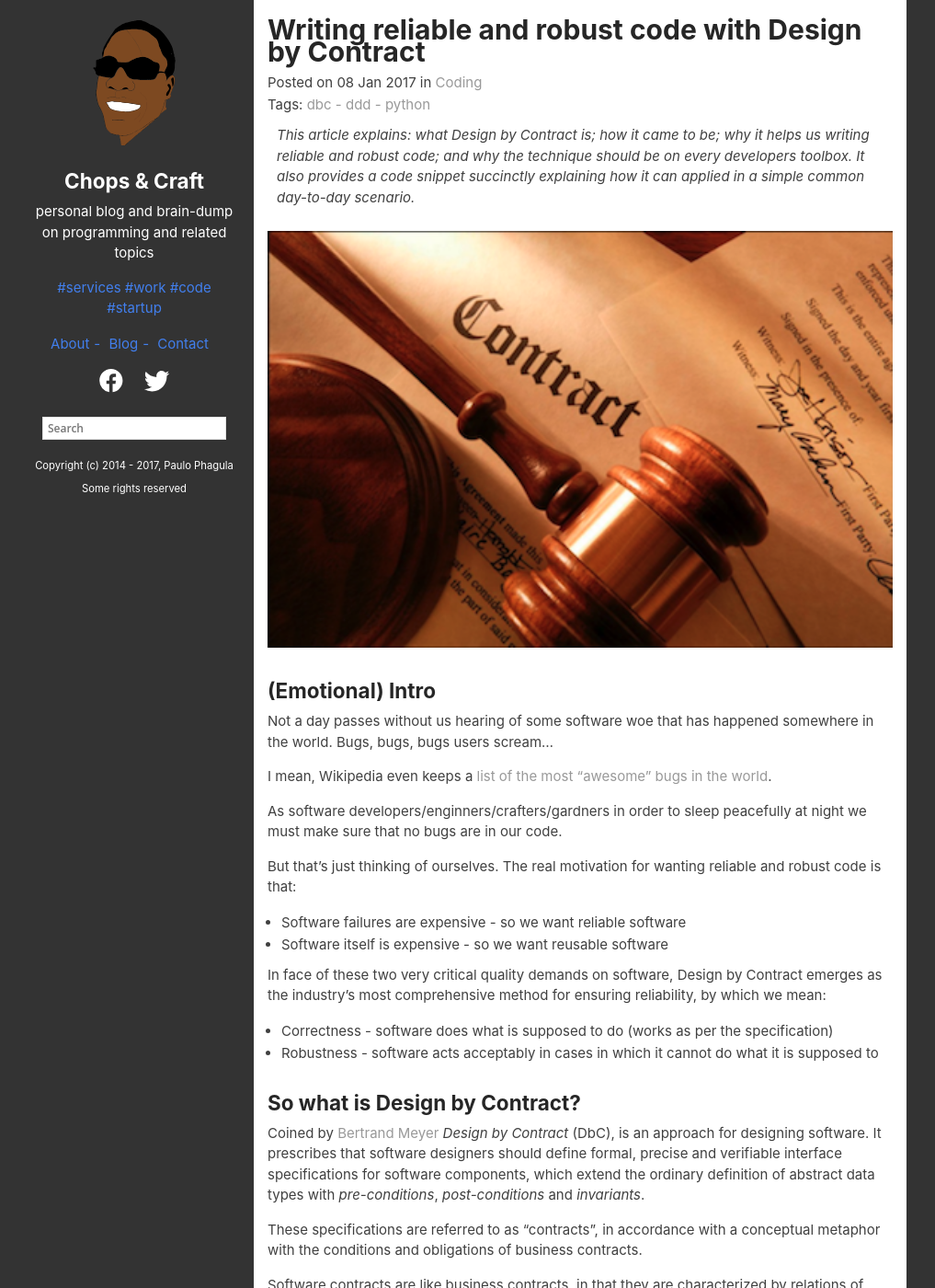
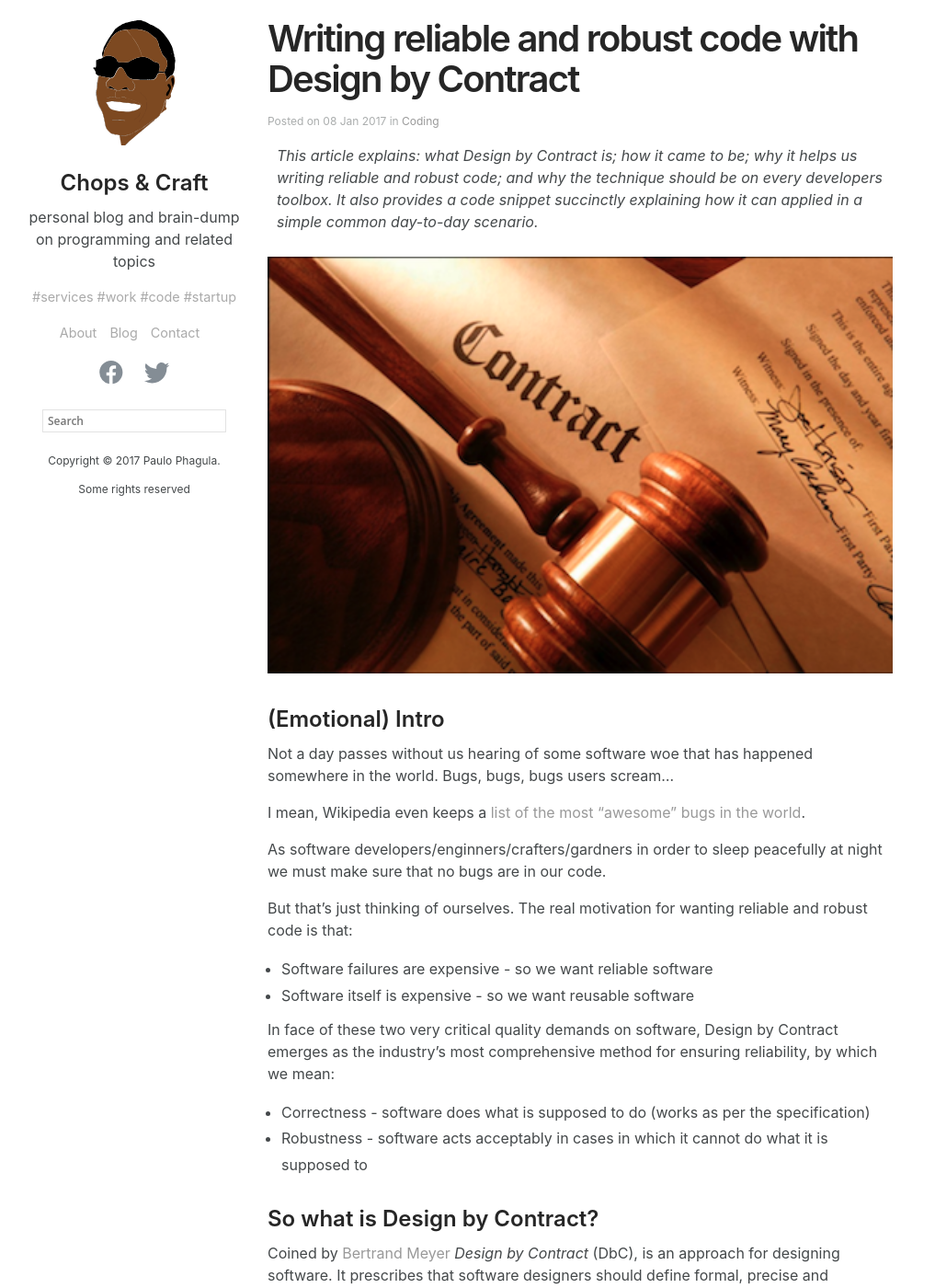
Before and after one commit to PauloPhagula/site, a Jekyll site: the page built from _posts/2017-01-08-writting-reliable-and-robust-code-with-design-by-contract.md, in a window 1280 px wide and 1400 px high. Shown: the whole window at 92% size, without its empty margins (124-1141 px from the left). Built offline with Jekyll 4.4.1, drawn with Linux system fonts in a browser that asks for light colours; comment, search, counter and statistics services are not loaded.

Commit message:
Go light background

```diff
--- a/_layouts/default.html
+++ b/_layouts/default.html
@@ -8,8 +8,7 @@ layout: compress
 
 <body lang="en" dir="ltr">
     <!-- Google Tag Manager (noscript) -->
-    <noscript><iframe src="https://www.googletagmanager.com/ns.html?id=GTM-NCKZVZ"
-    height="0" width="0" style="display:none;visibility:hidden"></iframe></noscript>
+    <noscript><iframe src="https://www.googletagmanager.com/ns.html?id=GTM-NCKZVZ" height="0" width="0" style="display:none;visibility:hidden"></iframe></noscript>
     <!-- End Google Tag Manager (noscript) -->
 
     <main>
@@ -18,7 +17,7 @@ layout: compress
                 <a href="{{ site.baseurl }}/"><img src="{{ "/img/avatar.svg" | prepend: site.baseurl}}" alt="{{ site.title }}" /></a>
                 <h2>{{ site.title }}</h2>
                 <p>personal blog and brain-dump on programming and related topics</p>
-                <p>
+                <p class="navigation">
                     <a href="/about#services" title="Check out what I can do for you">#services</a>
                     <a href="/about#work" title="Check out some of my work and projects">#work</a>
                     <a href="https://github.com/dareenzo" title="Have a look at my code on github" target="_blank">#code</a>
@@ -26,8 +25,8 @@ layout: compress
                 </p>
             </article>
 
-            <nav>
-                <ul>
+            <nav >
+                <ul class="navigation">
                 {% for page in site.pages %}
                     {% if page.title and page.title != "Search Results" %}
                     <li>
@@ -56,7 +55,7 @@ layout: compress
             </ul>
 
             {% include search.html %}
-            <footer><small>Copyright (c) 2014 - {{ site.time | date: '%Y' }}, {{ site.author }}<br/>Some rights reserved</small></footer>
+            <footer><small>Copyright &copy; {{ site.time | date: '%Y' }} {{ site.author }}.<br/>Some rights reserved</small></footer>
         </section>
 
         <section id="content">
--- a/_layouts/post.html
+++ b/_layouts/post.html
@@ -4,16 +4,23 @@ layout: default
 {% assign sorted_tags = (page.tags | sort) %}
 {% assign category = (page.categories | sort | limit1) %}
 <article>
-    <h1>{{ page.title }}</h1>
+    <h1 class="article-title">{{ page.title }}</h1>
     <header class="excerpt">
+        <div class="article-post-date">
         Posted on <time datetime="{{ page.date | date_to_xmlschema }}" itemprop="datePublished" content="{{ page.date | date_to_xmlschema }}">{{ page.date | date: "%d %b %Y" }}</time>
         in <a>{{ category }}</a><br/>
+        </div>
+
+        <!--
         Tags:&nbsp;
+
         <ul class="tags no-list" style="display: inline">
         {% for tag in sorted_tags %}
         <li><a>{{ tag }}</a></li>
         {% endfor %}
         </ul>
+
+        -->
 
         {% if page.excerpt %}
         <p>
@@ -23,8 +30,10 @@ layout: default
     </header>
 
     {{ content }}
+
     <hr/>
-    <div>
+
+    <div class="sharing">
         <p>
             Share article on:
             <a title="Share article via Email" href="mailto:?subject={{ page.title }}&body={{ page.url | escape | prepend: site.baseurl | prepend: site.url | url_encode}}">Mail</a> -
@@ -32,8 +41,10 @@ layout: default
             <a title="Share article on Facebook" target="_blank" href="https://www.facebook.com/sharer.php?u={{ page.url | escape | prepend: site.baseurl | prepend: site.url | url_encode}}">Facebook</a>
         </p>
     <div>
+
     <hr/>
-    <div>
+
+    <div class="pagination">
         <div class="left">
         {% if page.previous %}
         <a href="{{ page.previous.url }}">&#65513; Previous Post</a>
@@ -49,6 +60,7 @@ layout: default
 
     <div class="clearfix"></div>
 
+    <div class="related-posts">
     {% if content and page.related %}
         <h5>RELATED POSTS:</h5>
         <ul class="tags">
@@ -59,8 +71,10 @@ layout: default
             {% endfor %}
         </ul>
     {% endif %}
+    </div>
 
     <hr />
+
     <div class="comments">
         <div id="disqus_thread"></div>
         <noscript>Please enable JavaScript to see the <a href="http://disqus.com/?ref_noscript">comments</a></noscript>
--- a/_sass/_styles.scss
+++ b/_sass/_styles.scss
@@ -16,8 +16,9 @@ h5,
 h6 {
     margin-bottom: 10px;
     padding-top: 20px;
-    color: #427fed;
+    color: #4492ff;
     color: #262626;
+    font-weight: 600;
 }
 
 h1 {
@@ -58,7 +59,7 @@ p {
 hr {
     border-style: inset;
     border-width: 1px;
-    border-color: #427fed;
+    border-color: #4492ff;
     display: block;
     border: 0;
     color: #aaa;
@@ -71,24 +72,22 @@ hr {
 }
 
 img {
-    width:100%;
+    width: 100%;
 }
 
 ::selection {
-    background: #427fed;
-    /* Safari */
+    background: #44484a;
     color: white;
 }
 
 ::-moz-selection {
-    background: #427fed;
-    /* Firefox */
+    background: #44484a;
     color: white;
 }
 
 a {
     text-decoration: none;
-    color: #427fed;
+    color: #4492ff;
     display: inline;
 }
 
@@ -97,7 +96,7 @@ a {
 
     a:hover {
         text-decoration: underline;
-        color: #427fed;
+        color: #4492ff;
     }
 
 strong {
@@ -114,8 +113,8 @@ code {
     font-size: .9em;
     // padding: 5px;
     // -ms-word-wrap: break-word;
-    // word-wrap: break-word;
-    // text-wrap: normal;
+    word-break: normal;
+    word-wrap: normal;
 }
 
 pre {
@@ -138,7 +137,7 @@ pre code {
 
 blockquote {
     font-style: italic;
-    border-left: 2px solid #427fed;
+    border-left: 2px solid #4492ff;
     padding-left: 15px;
 }
 
@@ -206,52 +205,11 @@ table {
     }
 
 tbody td,
-.mws-table tfoot td {
+{
     padding: 8px 16px;
     border-left-width: 1px;
     border-left-style: dotted;
     border-left-color: #bebebe !important;
-}
-
-.panel {
-    margin-bottom: 20px;
-    background-color: #ffffff;
-    border: 1px solid transparent;
-    border-radius: 4px;
-    box-shadow: 0px 1px 1px rgba(0, 0, 0, 0.05);
-    border-color: #cccccc;
-    padding: 0;
-    font-size: 10pt;
-}
-
-.panel-heading {
-    padding: 7px 15px;
-    border-bottom: 1px solid transparent;
-    border-top-right-radius: 3px;
-    border-top-left-radius: 3px;
-    font-weight: bold;
-    color: #2f292a;
-    background: #e8e8e8 repeat-x left top;
-    background-image: -ms-linear-gradient(top, #f7f7f7, #e8e8e8);
-    background-image: -webkit-gradient(linear, 0 0, 0 100%, from(#f7f7f7), to(#e8e8e8));
-    background-image: -webkit-linear-gradient(top, #f7f7f7, #e8e8e8);
-    background-image: -o-linear-gradient(top, #f7f7f7, #e8e8e8);
-    background-image: -moz-linear-gradient(top, #f7f7f7, #e8e8e8);
-    background-image: linear-gradient(top, #f7f7f7, #e8e8e8);
-}
-
-    .panel-heading span {
-        font-weight: normal;
-        font-size: x-small;
-    }
-
-.panel-heading-primary {
-    background: #427fed;
-    color: white;
-}
-
-.panel-body {
-    padding: 10px 15px;
 }
 
 input[type="text"],
@@ -311,7 +269,7 @@ textarea {
     input[type="time"]:focus,
     input[type="url"]:focus,
     textarea:focus {
-        border-color: #427fed;
+        border-color: #4492ff;
         -webkit-box-shadow: none;
         -moz-box-shadow: none;
         box-shadow: none;
@@ -390,10 +348,12 @@ label {
 
 
 body {
-    background-color: #e5e5e5;
-    background-color: #333;
-    color: #404040;
-    font: 15px/24px arial, sans-serif;
+    // background-color: #e5e5e5;
+    // background-color: #333;
+    // background-color: #fafafa;
+    color: #44484a;
+    font: 1em arial, sans-serif;
+    line-height: 1.8em;
     font-family:
         // This order matters
         -apple-system, // Safari for OS X and iOS (San Francisco)
@@ -430,7 +390,6 @@ main {
 
 
 #side {
-    color: white;
     width: 230px;
     /*padding: 15px;*/
     margin: 15px 15px 15px 0;
@@ -443,20 +402,22 @@ main {
     }
 
     #side a:hover{
-        color: white;
+        // color: white;
+    }
+    #side a {
+        color: #aaaaaa !important;
     }
 
 #about h2 {
-    color: #fff;
+    // color: #fff;
 }
 
 #about img {
     width: 100px;
-    /*height: 70px;
-    border-radius: 50%;
-    -moz-border-radius: 50%;
-    -ms-border-radius: 50%;
-    -moz-border-radius: 50%;*/
+}
+
+.navigation {
+    font-size: .9em;
 }
 
 nav ul {
@@ -472,9 +433,9 @@ nav ul {
     }
 
         nav ul li:after {
-            content: "-";
+            content: "";
             margin: 0 5px;
-            color: #427fed;
+            color: #aaaaaa;
         }
 
         nav ul li:last-child:after {
@@ -497,7 +458,6 @@ nav ul {
         background-color: white;
         margin: 15px;
         padding: 0 15px 15px 15px;
-        border-bottom: 2px solid #888;
     }
 
         #content article header img.author {
@@ -517,13 +477,24 @@ nav ul {
         }
 
             #content article a:hover {
-                color: #427fed;
+                color: #4492ff;
             }
 
         #content article header strong {
             display: block;
             color: #262626;
         }
+
+.article-title {
+    font-size: 2.5em;
+    letter-spacing: -1.79px;
+    line-height: 1.1em;
+}
+
+.article-post-date {
+    font-size: .75em;
+    color: #aaadad;
+}
 
 .excerpt img {
     float: left;
@@ -535,7 +506,7 @@ nav ul {
 }
 
 .excerpt a.title {
-    color: #427fed;
+    color: #4492ff;
     line-height: 1.4;
     font-size: 16px;
     font-style: normal;
@@ -596,7 +567,7 @@ footer {
 }
 
 .social svg {
-    fill: white;
+    fill: #848d95;
     width: 35px !important;
     height: 35px !important;
 }
@@ -605,7 +576,7 @@ aside {
     display: none;
 }
 
-/* Media Queries*/
+/* Media Queries */
 @media screen and (max-width:740px) {
     main {
         display: flexbox;
@@ -659,6 +630,8 @@ aside {
     }
 }
 
+/* Helpers */
+
 .no-list {
   list-style: none;
   margin: 0;
@@ -672,18 +645,23 @@ aside {
 .text-right {
   text-align: right;
 }
+
 .text-left {
   text-align: left;
 }
+
 .text-center {
   text-align: center;
 }
+
 .text-justify {
   text-align: justify;
 }
+
 .text-uppercase {
   text-transform: uppercase;
 }
+
 .text-lowercase {
   text-transform: lowercase;
 }
@@ -692,18 +670,21 @@ aside {
 .float-left {
   float: left;
 }
+
 .right,
 .float-right {
   float: right;
 }
+
 .pull-right {
   float: right !important;
 }
+
 .pull-left {
   float: left !important;
 }
 
-/* projects */
+/* Projects */
 .project div.description p { margin: 10px 0; }
 .project dl                { margin: 0; font-size: 0.9em; }
 .project dl dt             { width: 130px; float: left; height: 22px; }
@@ -734,7 +715,7 @@ aside {
 }
 
 /** adds */
-.add{
+.add {
     display: block !important;
     max-width: 420px;
     width: 420px;
```
